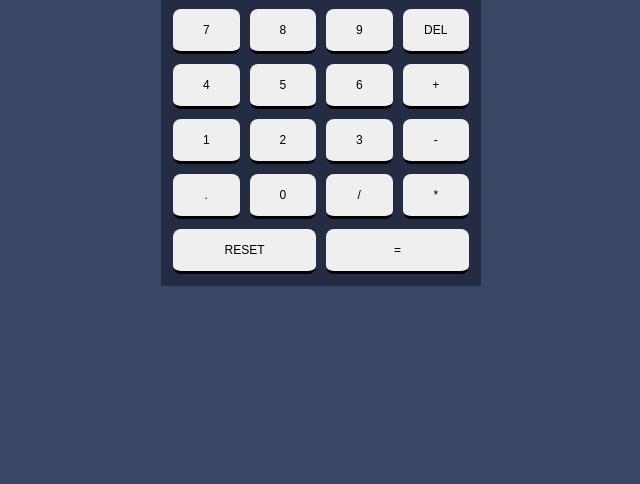
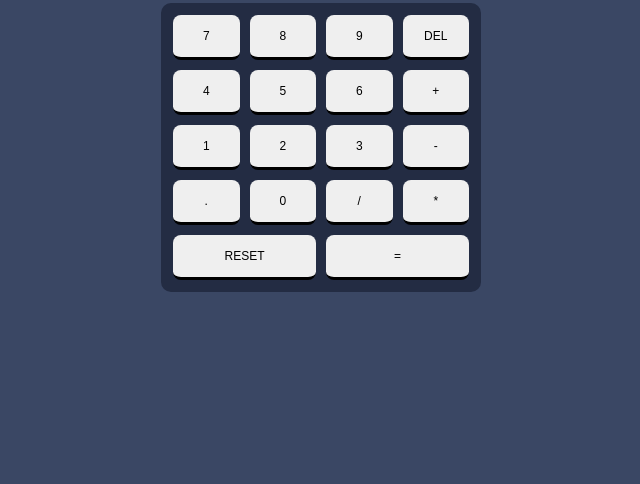
Before and after one commit to GentleMizt/FrontEnd-Calculator, a plain HTML site: page index.html in a window 1280 px wide. Shown: the part 316-800 px from the top of the page, without its empty margins (319-959 px from the left). Drawn offline with Linux system fonts and the light colour scheme.

Commit message:
progress

```diff
--- a/css/style.css
+++ b/css/style.css
@@ -93,7 +93,8 @@ main{
 .bottom{
     background-color: hsl(223, 31%, 20%);
     padding: 1.2rem;
-    border
+    border-radius: 1rem;
+    margin-top: 1.2rem;
 
 }
 .calculator-keys{
```
